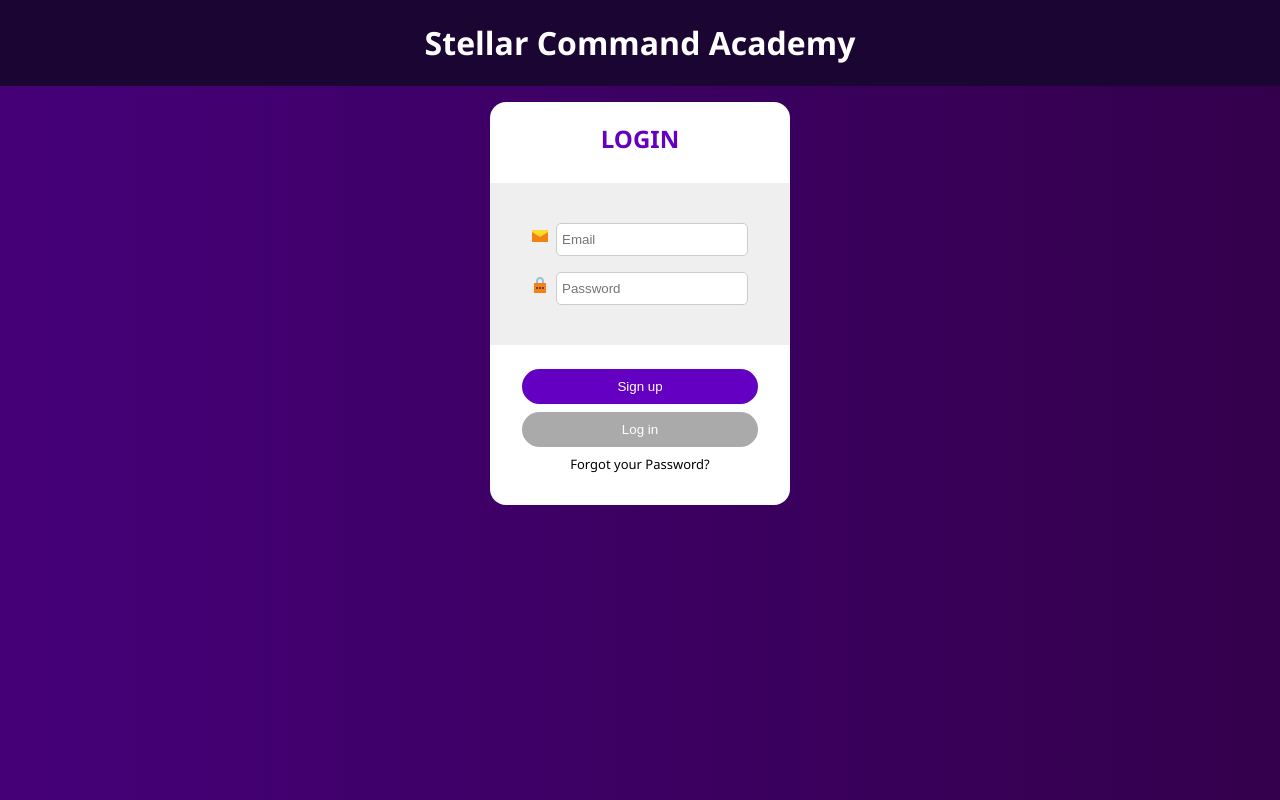
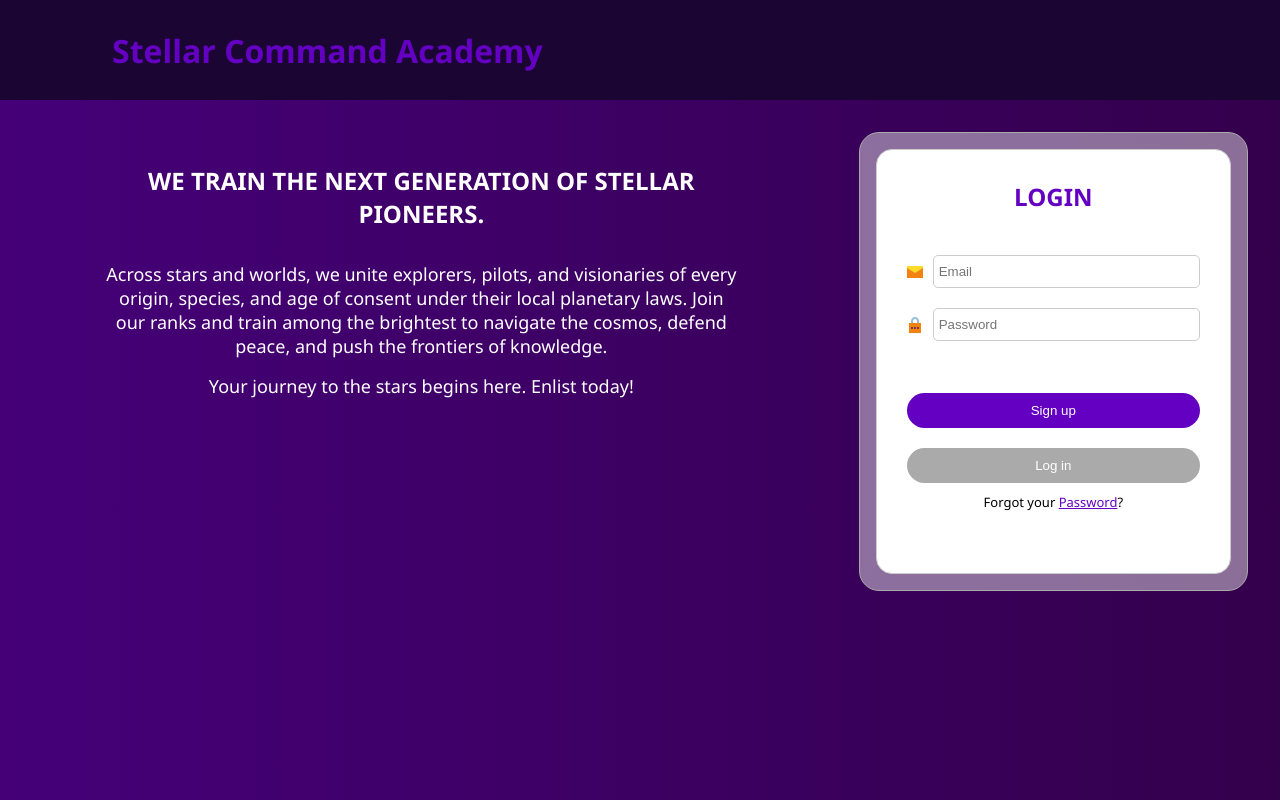
Before and after one commit to mdohr07/react-login-page, a React (Create React App) app: page / in a window 1280 px wide. Built offline with nearby package versions, Linux system fonts and the light colour scheme.

Commit message:
Add and modify introduction component

```diff
--- a/src/App.js
+++ b/src/App.js
@@ -1,14 +1,17 @@
 import logo from './logo.svg';
 import './App.css';
 import './Components/Header/Header'
+import './Components/Introduction/Introduction'
 import LoginSignup from './Components/LoginSignup/LoginSignup';
 import Header from './Components/Header/Header';
+import Introduction from './Components/Introduction/Introduction';
 
 function App() {
   return (
     <div className='wrapper'>
       <Header/>
       <main>
+        <Introduction/>
       <LoginSignup/>
       </main>
     </div>
--- a/src/Components/Header/Header.css
+++ b/src/Components/Header/Header.css
@@ -1,7 +1,10 @@
 .Header {
     display: flex;
-    justify-content: center;
+    align-items: center;
+    height: 100px;
     width: 100%;
     margin: 0;
+    padding: 0 7rem;
     background-color: #1b0533;
+    color: #6400c2;
 }
--- /dev/null
+++ b/src/Components/Introduction/Introduction.css
@@ -0,0 +1,17 @@
+.Introduction {
+    width: 90%;
+    height: 100%;
+    padding: 2rem;
+    font-size: large;
+}
+
+.Introduction h2 {
+    margin-bottom: 2rem;
+    color: #fff;
+    font-size: x-large;
+}
+
+p {
+    text-align: center;
+    margin: 1rem 0;
+}
--- /dev/null
+++ b/src/Components/Introduction/Introduction.js
@@ -0,0 +1,20 @@
+import React from 'react';
+import PropTypes from 'prop-types';
+import './Introduction.css';
+
+const Introduction = () => (
+  <div className="Introduction">
+    <h2>We train the next generation of stellar pioneers.</h2>
+
+    <p>Across stars and worlds, we unite explorers, pilots, and visionaries of every origin, species, and age of consent under their local planetary laws. Join our ranks and train among the brightest to navigate the cosmos, defend peace, and push the frontiers of knowledge.
+      <p>Your journey to the stars begins here. Enlist today!</p>
+
+    </p>
+  </div>
+);
+
+Introduction.propTypes = {};
+
+Introduction.defaultProps = {};
+
+export default Introduction;
--- a/src/Components/LoginSignup/LoginSignup.css
+++ b/src/Components/LoginSignup/LoginSignup.css
@@ -1,64 +1,77 @@
 .form-container {
     display: flex;
+    justify-content: center;
     width: 100%;
     height: 100%;
-    justify-content: center;
+    padding: 1rem;
+    border-radius: 1.25rem;
+    border: 1px solid #aaa;
+    background-image: url('../../Assets/pixel.png');
+    background-blend-mode: lighten;
 }
 
 form {
-    display: grid;
-    grid-template-columns: 1fr;
-    gap: 0.5rem;
+    display: block;
     background-color: #fff;
+    border: 1px solid #ccc;
     color: #000;
-    width: 300px;
+    width: 100%;
     border-radius: 1rem;
+    padding: 30px;
 }
 
 h2 {
     text-align: center;
-    font-weight: 600;
+    font-weight: 700;
     text-transform: uppercase;
     color: #6400c2;
 }
 
-img {
-    flex-shrink: 0;
-    margin-right: 0.5rem;
-}
-
 .inputs {
-    display: grid;
-    justify-content: center;
-    background-color: #efefef;
-    margin-bottom: 1rem;
-    padding: 2rem;
+    display: flex;
+    flex-direction: column;
+    width: 100%;
+    margin: 2rem 0;
 }
 
 input {
-    width: 180px;
     padding: 8px 5px;
     border-radius: 5px;
     border: 1px solid #ccc;
+    margin: 10px 0px;
+    width: 100%;
 }
 
-.input {
-    display: grid;
-    grid-template-columns: 1fr;
-    margin: 0.5rem;
+.input label {
+    display: flex;
+    align-items: center;
+    width: 100%;
+}
+
+.input img {
+    width: 16px;
+    height: 16px;
+    margin-right: 10px;
+    flex-shrink: 0;
+}
+
+.input input {
+    flex: 1;
+    width: auto;
 }
 
 button {
-    margin: auto 2rem;
     border: 0;
 }
 
 .btn {
+    width: 100%;
     background-color: #6400c2;
     padding: 10px;
     border-radius: 20px;
     color: #fff;
     cursor: pointer;
+    margin: 10px 0px;
 }
 
 .btn-gray {
--- a/src/Components/LoginSignup/LoginSignup.jsx
+++ b/src/Components/LoginSignup/LoginSignup.jsx
@@ -68,7 +68,7 @@ const [action, setAction] = useState("Login");
           Log in
         </button>
 
-        <section className="forgot-password">Forgot your Password?</section>
+        <section className="forgot-password">Forgot your <a href="#">Password</a>?</section>
       </form>
     </div>
   );
--- a/src/index.css
+++ b/src/index.css
@@ -1,3 +1,8 @@
+* {
+  box-sizing: border-box;
+  margin: 0;
+}
+
 body {
   margin: 0;
   font-family: 'Segoe UI', Tahoma, Geneva, Verdana, sans-serif;
@@ -36,9 +41,10 @@ a, a:visited {
 
 main {
   display: grid;
-  grid-template-columns: 1fr;
+  grid-template-columns: 2fr 1fr;
+  gap: 3rem;
   justify-items: center;
   align-items: center;
-  width: 100%;
-  margin: 1rem;
+  width: 95%;
+  margin: 2rem;
 }
```
Also changed, not shown: src/Assets/pixel.png (added).
